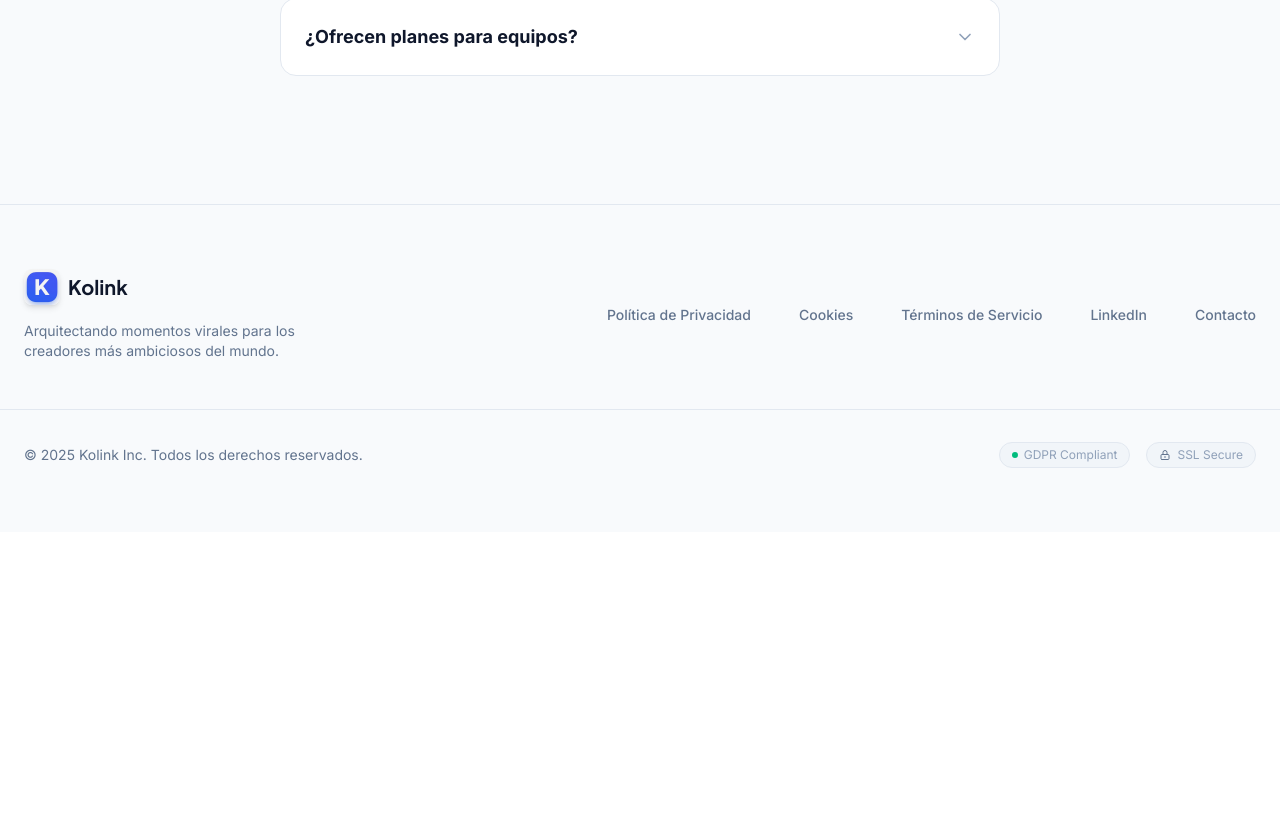
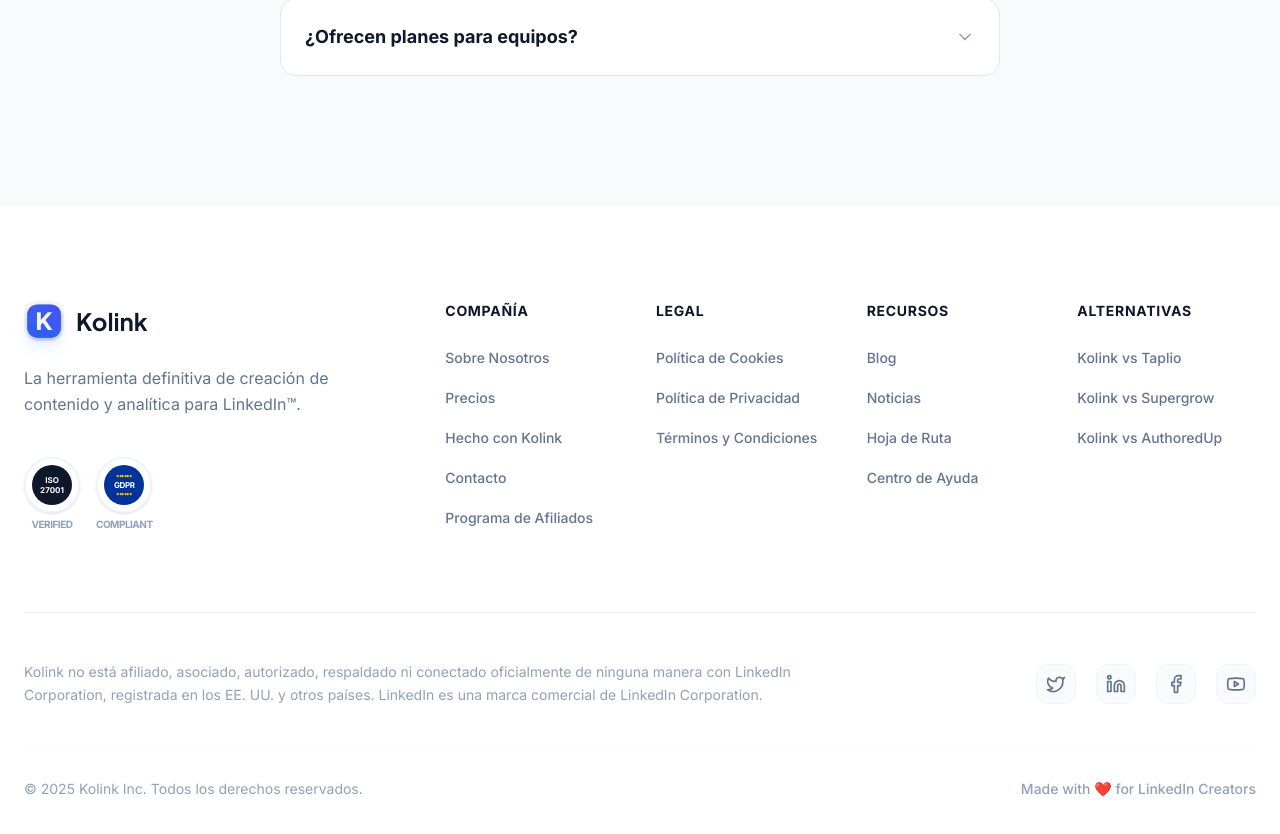
Before and after one commit to Aram9574/KOLINK-VERSION-FINAL, a React (Vite) app: page / in a window 1280 px wide. Shown: the part 8701-9535 px from the top of the page. Before the commit the page ends 9233 px from the top, so only its background shows below. Built offline with nearby package versions, Linux system fonts and the light colour scheme; no server answers.

Commit message:
feat: redesign footer with premium layout, trust badges, and disclaimer

```diff
--- a/components/landing/Footer.tsx
+++ b/components/landing/Footer.tsx
@@ -1,3 +1,4 @@
+import { Facebook, Linkedin, Twitter, Youtube } from "lucide-react";
 import React from "react";
 import { Link } from "react-router-dom";
 import { translations } from "../../translations";
@@ -9,84 +10,152 @@
 
 const Footer: React.FC<FooterProps> = ({ language }) => {
     const t = translations[language];
+    const footer = t.footer;
+
+    const socialLinks = [
+        { icon: <Twitter className="w-5 h-5" />, href: "#", name: "Twitter" },
+        {
+            icon: <Linkedin className="w-5 h-5" />,
+            href: "https://www.linkedin.com/company/kolink-ai/",
+            name: "LinkedIn",
+        },
+        { icon: <Facebook className="w-5 h-5" />, href: "#", name: "Facebook" },
+        { icon: <Youtube className="w-5 h-5" />, href: "#", name: "YouTube" },
+    ];
 
     return (
-        <footer className="bg-slate-50 py-16 border-t border-slate-200 text-sm text-slate-500">
-            <div className="max-w-7xl mx-auto px-6 flex flex-col md:flex-row items-center justify-between gap-8">
-                <div className="flex flex-col items-center md:items-start gap-4">
-                    <div className="flex items-center gap-2 font-display font-bold text-xl text-slate-900">
-                        <div className="w-9 h-9 transition-transform duration-300 hover:scale-105">
+        <footer className="bg-white pt-24 pb-12 border-t border-slate-100 font-sans">
+            <div className="max-w-7xl mx-auto px-6">
+                <div className="grid grid-cols-1 md:grid-cols-2 lg:grid-cols-12 gap-12 lg:gap-8 mb-20">
+                    {/* Brand Section */}
+                    <div className="lg:col-span-4 flex flex-col gap-6">
+                        <div className="flex items-center gap-3 font-display font-bold text-2xl text-slate-900 group cursor-pointer">
+                            <div className="w-10 h-10 transition-transform duration-500 group-hover:rotate-[360deg]">
                                 <img
                                     src="/brand-logo.jpg"
                                     alt="Kolink Logo"
-                                className="w-full h-full object-contain rounded-lg shadow-md"
+                                    className="w-full h-full object-contain rounded-xl shadow-lg shadow-brand-500/10"
                                 />
                             </div>
-                        Kolink
+                            <span>Kolink</span>
                         </div>
-                    <p className="max-w-xs text-center md:text-left">
-                        {t.footer.description}
+                        <p className="text-slate-500 text-base leading-relaxed max-w-sm">
+                            {footer.description}
                         </p>
+
+                        {/* Trust Badges */}
+                        <div className="flex items-center gap-4 mt-4">
+                            <div className="flex flex-col items-center gap-1 group">
+                                <div className="w-14 h-14 rounded-full border-2 border-slate-100 flex items-center justify-center bg-white shadow-sm transition-all duration-300 group-hover:border-brand-200 group-hover:shadow-md">
+                                    <div className="relative">
+                                        <div className="w-10 h-10 rounded-full bg-slate-900 flex flex-col items-center justify-center text-[8px] text-white font-bold leading-none transform transition-transform group-hover:scale-110">
+                                            <span className="mb-0.5">ISO</span>
+                                            <span>27001</span>
                                         </div>
-                <div className="flex flex-wrap justify-center gap-8 md:gap-12 font-medium">
+                                    </div>
+                                </div>
+                                <span className="text-[10px] font-bold text-slate-400 uppercase tracking-tighter">
+                                    Verified
+                                </span>
+                            </div>
+                            <div className="flex flex-col items-center gap-1 group">
+                                <div className="w-14 h-14 rounded-full border-2 border-slate-100 flex items-center justify-center bg-white shadow-sm transition-all duration-300 group-hover:border-blue-200 group-hover:shadow-md">
+                                    <div className="w-10 h-10 rounded-full overflow-hidden flex flex-col items-center justify-center bg-[#003399] transform transition-transform group-hover:scale-110">
+                                        <div className="flex items-center gap-[1px] mb-0.5">
+                                            {[...Array(6)].map((_, i) => (
+                                                <div
+                                                    key={i}
+                                                    className="w-[1.5px] h-[1.5px] bg-yellow-400 rotate-45"
+                                                />
+                                            ))}
+                                        </div>
+                                        <span className="text-[8px] text-white font-bold tracking-tighter">
+                                            GDPR
+                                        </span>
+                                        <div className="flex items-center gap-[1px] mt-0.5">
+                                            {[...Array(6)].map((_, i) => (
+                                                <div
+                                                    key={i}
+                                                    className="w-[1.5px] h-[1.5px] bg-yellow-400 rotate-45"
+                                                />
+                                            ))}
+                                        </div>
+                                    </div>
+                                </div>
+                                <span className="text-[10px] font-bold text-slate-400 uppercase tracking-tighter">
+                                    Compliant
+                                </span>
+                            </div>
+                        </div>
+                    </div>
+
+                    {/* Links Columns */}
+                    <div className="lg:col-span-8 grid grid-cols-2 md:grid-cols-4 gap-8">
+                        {Object.entries(footer.columns).map((
+                            [key, column]: [string, any],
+                        ) => (
+                            <div key={key} className="flex flex-col gap-6">
+                                <h4 className="font-bold text-slate-900 text-sm uppercase tracking-wider">
+                                    {column.title}
+                                </h4>
+                                <ul className="flex flex-col gap-4">
+                                    {column.links.map((
+                                        link: any,
+                                        idx: number,
+                                    ) => (
+                                        <li key={idx}>
+                                            {link.href.startsWith("/")
+                                                ? (
                                                     <Link
-                        to="/privacy"
-                        className="hover:text-brand-600 transition-colors"
+                                                        to={link.href}
+                                                        className="text-slate-500 hover:text-brand-600 transition-colors text-sm font-medium"
                                                     >
-                        {t.footer.privacy}
+                                                        {link.label}
                                                     </Link>
-                    <Link
-                        to="/cookies"
-                        className="hover:text-brand-600 transition-colors"
+                                                )
+                                                : (
+                                                    <a
+                                                        href={link.href}
+                                                        className="text-slate-500 hover:text-brand-600 transition-colors text-sm font-medium"
                                                     >
-                        {language === "es" ? "Cookies" : "Cookies"}
-                    </Link>
-                    <Link
-                        to="/terms"
-                        className="hover:text-brand-600 transition-colors"
-                    >
-                        {t.footer.terms}
-                    </Link>
+                                                        {link.label}
+                                                    </a>
+                                                )}
+                                        </li>
+                                    ))}
+                                </ul>
+                            </div>
+                        ))}
+                    </div>
+                </div>
+
+                {/* Bottom Bar */}
+                <div className="pt-12 border-t border-slate-100">
+                    <div className="flex flex-col gap-10">
+                        <div className="flex flex-col md:flex-row justify-between items-start md:items-center gap-8">
+                            <p className="text-slate-400 text-sm max-w-3xl leading-relaxed">
+                                {footer.disclaimer}
+                            </p>
+                            <div className="flex items-center gap-5">
+                                {socialLinks.map((social) => (
                                     <a
-                        href="https://www.linkedin.com/company/kolink-ai/"
+                                        key={social.name}
+                                        href={social.href}
                                         target="_blank"
                                         rel="noopener noreferrer"
-                        className="hover:text-brand-600 transition-colors"
+                                        className="w-10 h-10 rounded-xl bg-slate-50 border border-slate-100 flex items-center justify-center text-slate-500 hover:bg-brand-50 hover:text-brand-600 hover:border-brand-200 transition-all duration-300"
+                                        aria-label={social.name}
                                     >
-                        LinkedIn
+                                        {social.icon}
                                     </a>
-                    <a
-                        href="mailto:info@kolink.es"
-                        className="hover:text-brand-600 transition-colors"
-                    >
-                        {t.footer.contact}
-                    </a>
+                                ))}
                             </div>
                         </div>
-            <div className="max-w-7xl mx-auto px-6 mt-12 pt-8 border-t border-slate-200 text-center md:text-left">
-                <div className="flex flex-col md:flex-row justify-between items-center gap-4">
-                    <p>{t.footer.rights.replace("2024", "2025")}</p>
-                    <div className="flex items-center gap-4 text-xs text-slate-400">
-                        <div className="flex items-center gap-1.5 px-3 py-1 bg-slate-100 rounded-full border border-slate-200">
-                            <span className="w-1.5 h-1.5 rounded-full bg-emerald-500">
-                            </span>
-                            GDPR Compliant
-                        </div>
-                        <div className="flex items-center gap-1.5 px-3 py-1 bg-slate-100 rounded-full border border-slate-200">
-                            <svg
-                                className="w-3 h-3 text-slate-500"
-                                fill="none"
-                                viewBox="0 0 24 24"
-                                stroke="currentColor"
-                            >
-                                <path
-                                    strokeLinecap="round"
-                                    strokeLinejoin="round"
-                                    strokeWidth="2"
-                                    d="M12 15v2m-6 4h12a2 2 0 002-2v-6a2 2 0 00-2-2H6a2 2 0 00-2 2v6a2 2 0 002 2zm10-10V7a4 4 0 00-8 0v4h8z"
-                                />
-                            </svg>
-                            SSL Secure
+                        <div className="flex flex-col md:flex-row justify-between items-center gap-4 text-slate-400 text-sm border-t border-slate-50 pt-8">
+                            <p>{footer.rights}</p>
+                            <p className="font-medium">
+                                Made with ❤️ for LinkedIn Creators
+                            </p>
                         </div>
                     </div>
                 </div>
--- a/translations.ts
+++ b/translations.ts
@@ -838,12 +838,48 @@
       },
     },
     footer: {
-      privacy: "Privacy Policy",
-      terms: "Terms of Service",
-      contact: "Contact",
-      rights: "© 2024 Kolink Inc. All rights reserved.",
       description:
-        "Architecting viral moments for the world's most ambitious creators.",
+        "The ultimate content creation & analytics tool for LinkedIn™.",
+      rights: "© 2025 Kolink Inc. All rights reserved.",
+      disclaimer:
+        "Kolink is not affiliated, associated, authorized, endorsed by, or in any way officially connected with the LinkedIn Corporation, registered in the U.S. and other countries LinkedIn is a trademark of the LinkedIn Corporation.",
+      columns: {
+        company: {
+          title: "Company",
+          links: [
+            { label: "About", href: "/about" },
+            { label: "Pricing", href: "/#pricing" },
+            { label: "Made with Kolink", href: "/#carousel" },
+            { label: "Contact us", href: "mailto:info@kolink.es" },
+            { label: "Become an Affiliate", href: "/affiliate" },
+          ],
+        },
+        legal: {
+          title: "Legal",
+          links: [
+            { label: "Cookie Policy", href: "/cookies" },
+            { label: "Privacy Policy", href: "/privacy" },
+            { label: "Terms and Conditions", href: "/terms" },
+          ],
+        },
+        resources: {
+          title: "Resources",
+          links: [
+            { label: "Blog", href: "/blog" },
+            { label: "News", href: "/news" },
+            { label: "Roadmap", href: "/roadmap" },
+            { label: "Help Center", href: "/help" },
+          ],
+        },
+        alternatives: {
+          title: "Alternatives",
+          links: [
+            { label: "Kolink vs Taplio", href: "/#comparison" },
+            { label: "Kolink vs Supergrow", href: "/#comparison" },
+            { label: "Kolink vs AuthoredUp", href: "/#comparison" },
+          ],
+        },
+      },
     },
   },
   es: {
@@ -860,12 +896,48 @@
       getStarted: "Empezar",
     },
     footer: {
-      privacy: "Política de Privacidad",
-      terms: "Términos de Servicio",
-      contact: "Contacto",
-      rights: "© 2024 Kolink Inc. Todos los derechos reservados.",
       description:
-        "Arquitectando momentos virales para los creadores más ambiciosos del mundo.",
+        "La herramienta definitiva de creación de contenido y analítica para LinkedIn™.",
+      rights: "© 2025 Kolink Inc. Todos los derechos reservados.",
+      disclaimer:
+        "Kolink no está afiliado, asociado, autorizado, respaldado ni conectado oficialmente de ninguna manera con LinkedIn Corporation, registrada en los EE. UU. y otros países. LinkedIn es una marca comercial de LinkedIn Corporation.",
+      columns: {
+        company: {
+          title: "Compañía",
+          links: [
+            { label: "Sobre Nosotros", href: "/about" },
+            { label: "Precios", href: "/#pricing" },
+            { label: "Hecho con Kolink", href: "/#carousel" },
+            { label: "Contacto", href: "mailto:info@kolink.es" },
+            { label: "Programa de Afiliados", href: "/affiliate" },
+          ],
+        },
+        legal: {
+          title: "Legal",
+          links: [
+            { label: "Política de Cookies", href: "/cookies" },
+            { label: "Política de Privacidad", href: "/privacy" },
+            { label: "Términos y Condiciones", href: "/terms" },
+          ],
+        },
+        resources: {
+          title: "Recursos",
+          links: [
+            { label: "Blog", href: "/blog" },
+            { label: "Noticias", href: "/news" },
+            { label: "Hoja de Ruta", href: "/roadmap" },
+            { label: "Centro de Ayuda", href: "/help" },
+          ],
+        },
+        alternatives: {
+          title: "Alternativas",
+          links: [
+            { label: "Kolink vs Taplio", href: "/#comparison" },
+            { label: "Kolink vs Supergrow", href: "/#comparison" },
+            { label: "Kolink vs AuthoredUp", href: "/#comparison" },
+          ],
+        },
+      },
     },
     hero: {
       badge: "#1 Herramienta de IA para LinkedIn",
```
Lines whose indentation alone changed are shown as unchanged.
